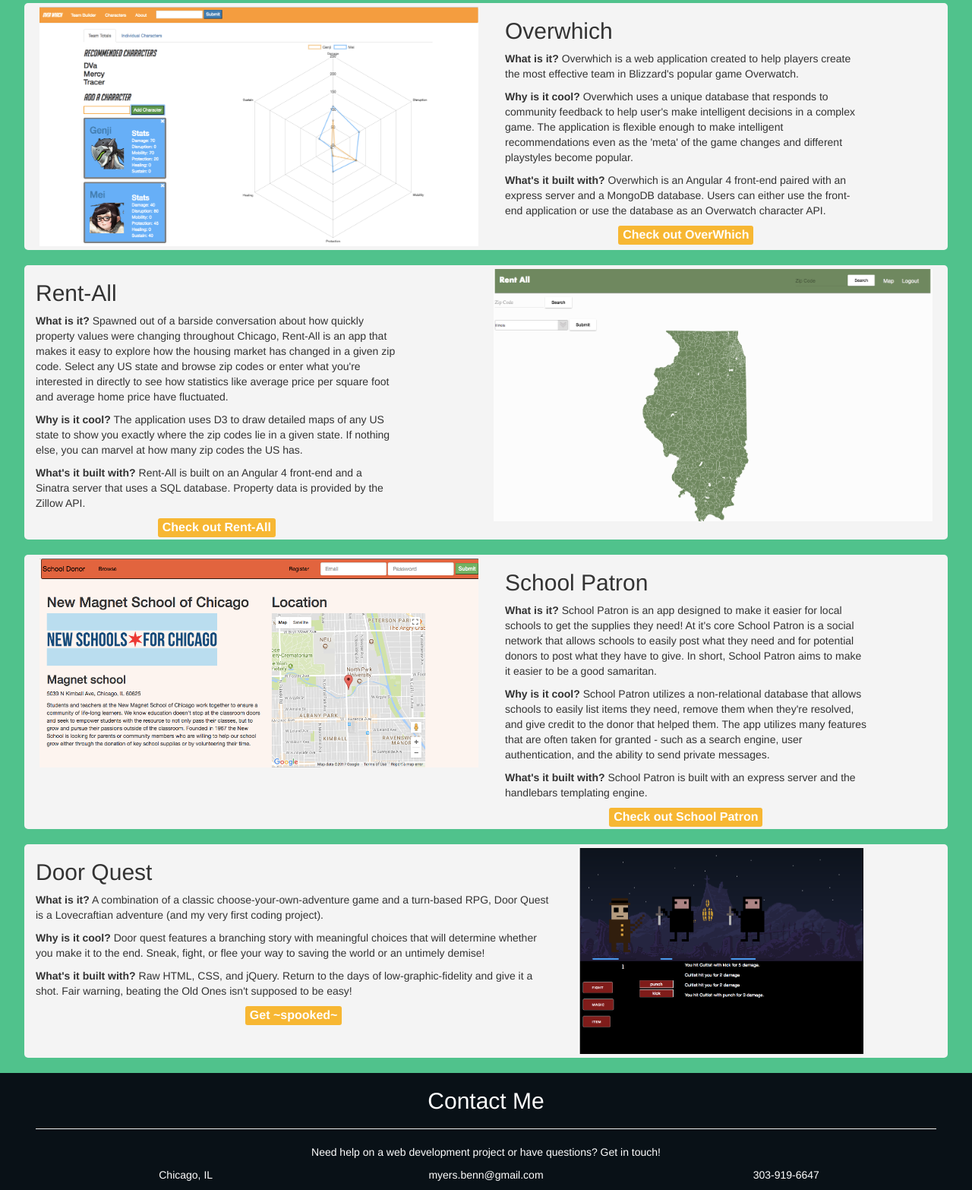
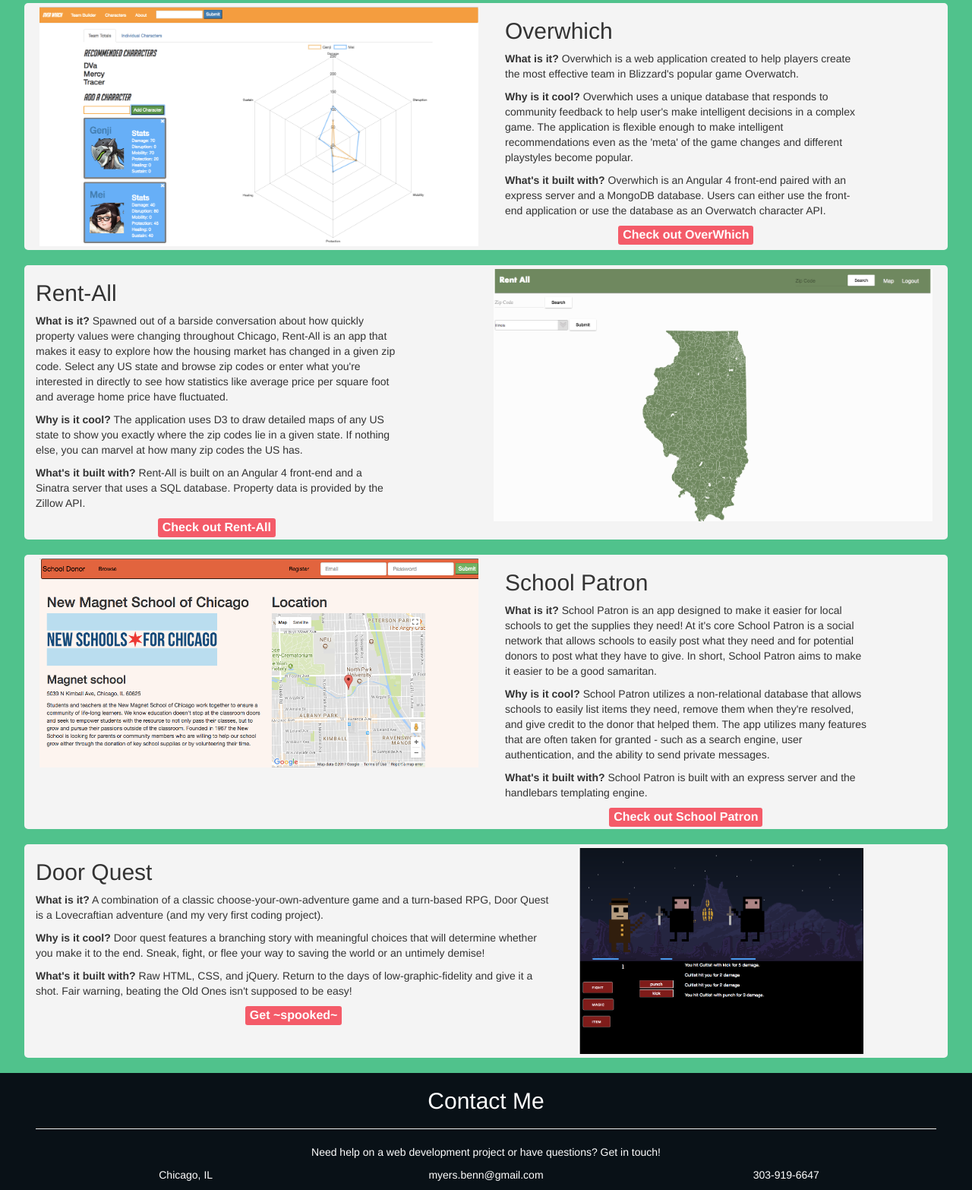
Before and after one commit to AceCat/portfolio-site, a PHP site: page /index.html in a window 1280 px wide. Shown: the part 850-2416 px from the top of the page at 76% size. Run offline with PHP 8.4, Linux system fonts and the light colour scheme; some libraries are stand-ins or nearby versions.

Commit message:
styling changes and fixed broken links

```diff
--- a/index.html
+++ b/index.html
@@ -146,7 +146,7 @@
 
 			<p><strong>What's it built with?</strong> School Patron is built with an express server and the handlebars templating engine.</p>
 
-			<a href='https://school-app-wdi8.herokuapp.com/'><button class='projectButton'>Check out School Patron</button></a>
+			<a href='https://school-app-wdi8.herokuapp.com/item/browser'><button class='projectButton'>Check out School Patron</button></a>
 		</div>
 	</div>
 
--- a/styles/style.css
+++ b/styles/style.css
@@ -170,7 +170,7 @@
 	margin: 3px auto;
 	display: block;
 	border-radius: 3px;
-	background-color: #F7B733;
+	background-color: #F45B69;
 	color: white;
 	font-weight: bold;
 	font-size: 16px;
```
